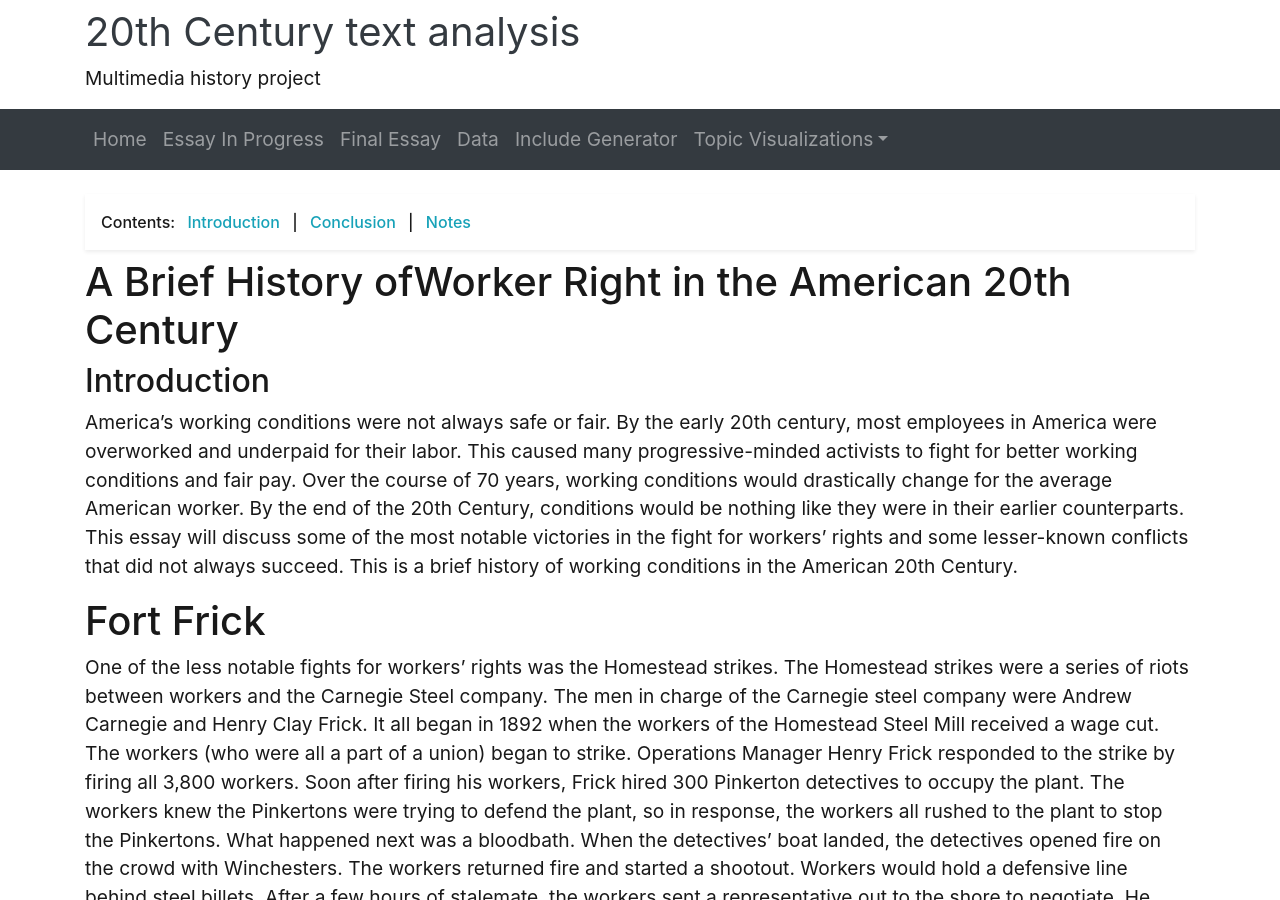
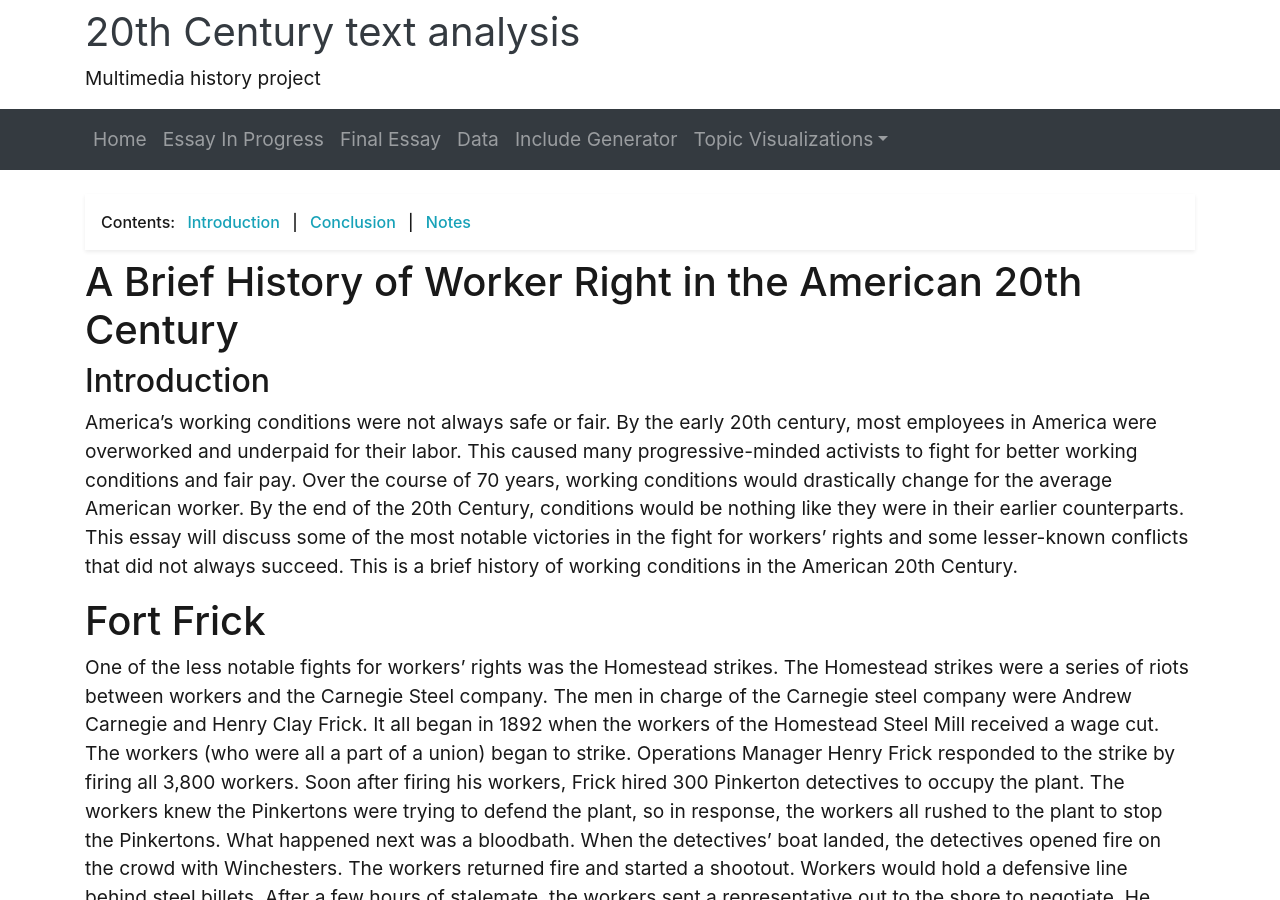
Before and after one commit to Dewi2266/American-Workers-Rights-History, a Jekyll site: the page built from pages/essay-02.md, in a window 1280 px wide and 900 px high. Built offline with Jekyll 4.4.1, drawn with Linux system fonts in a browser that asks for light colours; nearby versions of some CDN libraries; our own code applies the rules of GitHub Pages for plain Markdown files; library files that are not in the unit come from our copies.

Commit message:
Update essay-02.md

```diff
--- a/pages/essay-02.md
+++ b/pages/essay-02.md
@@ -6,7 +6,7 @@ permalink: /essay-02.html
 
 {% include feature/nav-menu.html sections="Introduction;Conclusion;Notes" %}
 
-# A Brief History ofWorker Right in the American 20th Century
+# A Brief History of Worker Right in the American 20th Century
 ## Introduction
   America’s working conditions were not always safe or fair. By the early 20th century, most employees in America were overworked and underpaid for their labor. This caused many progressive-minded activists to fight for better working conditions and fair pay. Over the course of 70 years, working conditions would drastically change for the average American worker. By the end of the 20th Century, conditions would be nothing like they were in their earlier counterparts. This essay will discuss some of the most notable victories in the fight for workers' rights and some lesser-known conflicts that did not always succeed. This is a brief history of working conditions in the American 20th Century.
 # Fort Frick
```
